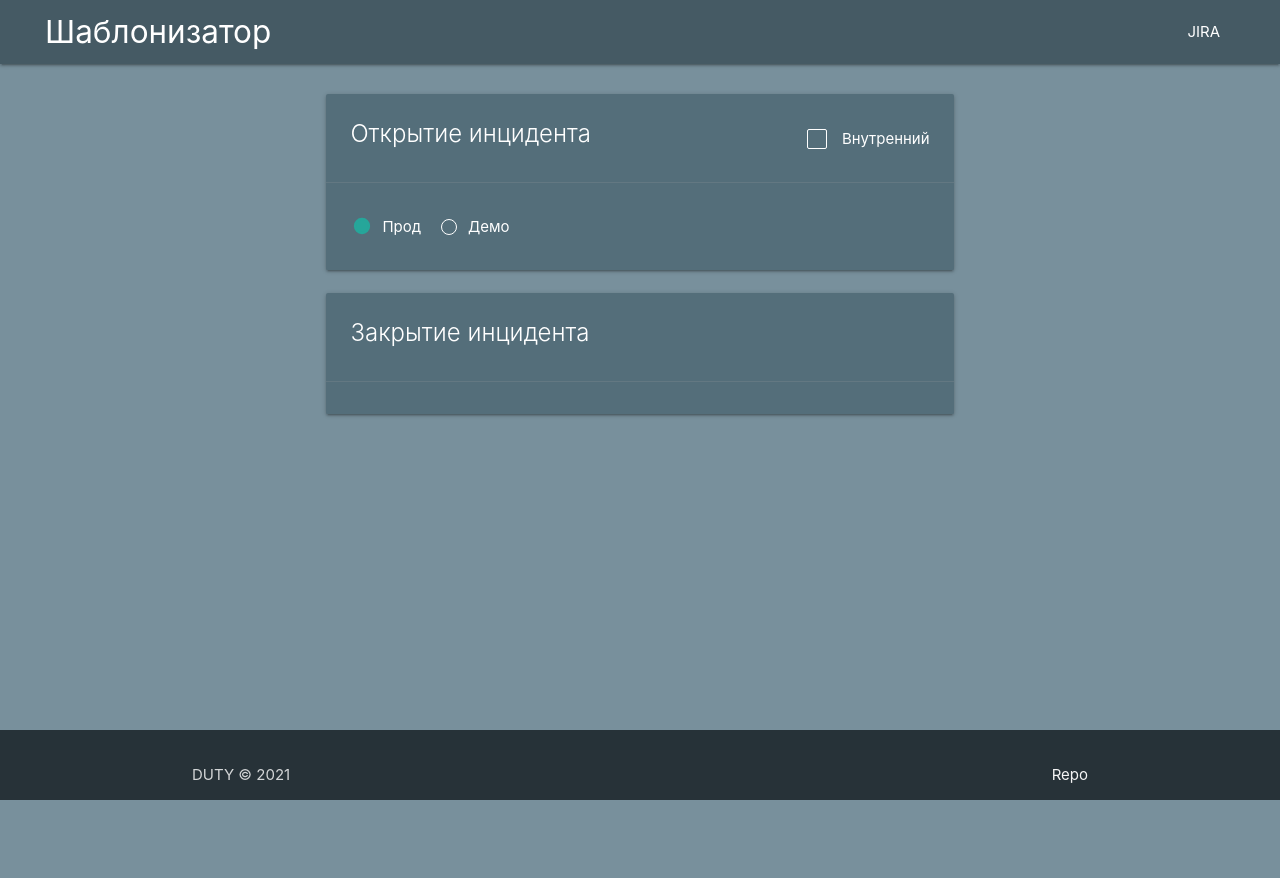
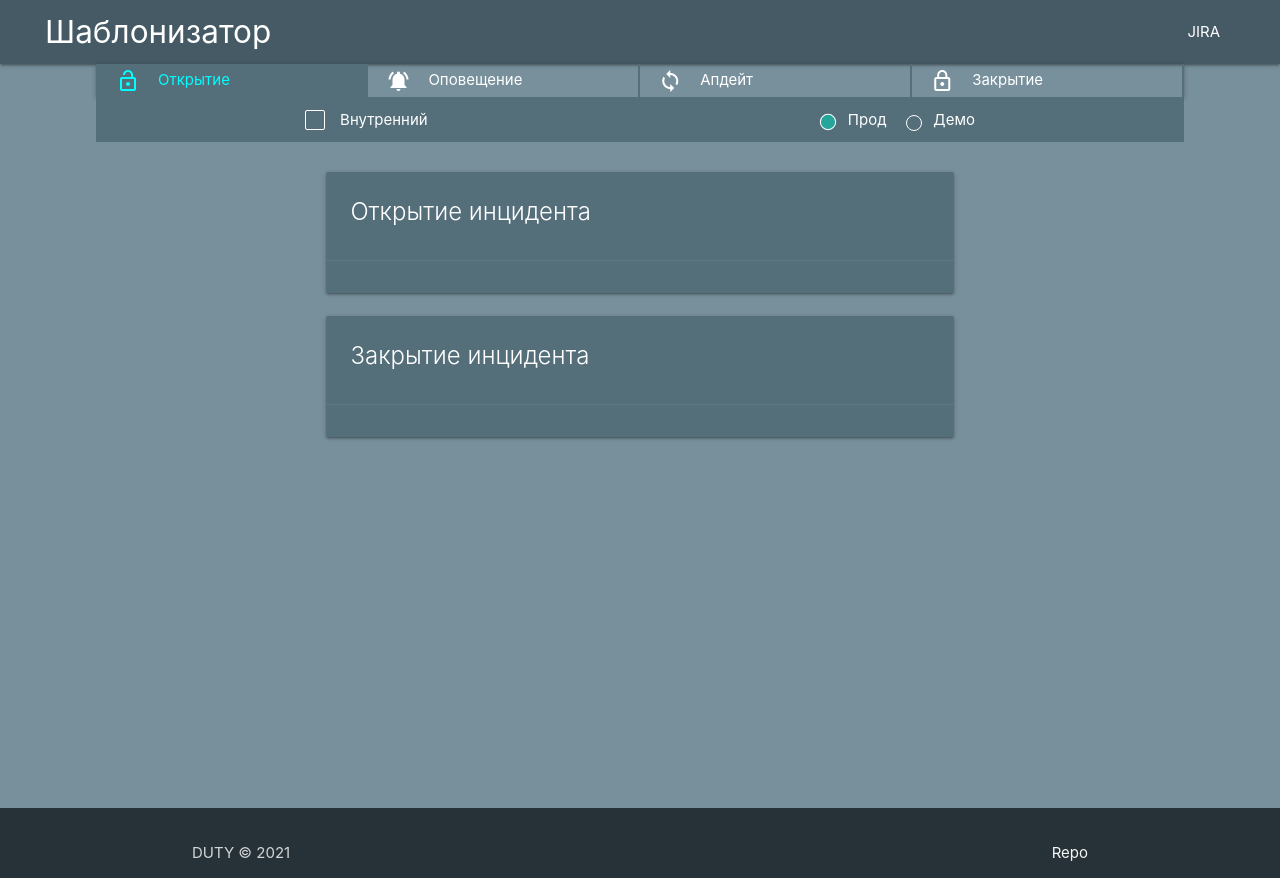
Before and after one commit to webdirection-dev/templater-spa, a React (Create React App) app: page / in a window 1280 px wide. Before the commit the page ends 800 px from the top, so only its background shows below. Built offline with nearby package versions, Linux system fonts and the light colour scheme.

Commit message:
ADD
Refactoring the Action Panel

```diff
--- a/src/components/cardItem/cardItem.css
+++ b/src/components/cardItem/cardItem.css
@@ -1,39 +1,39 @@
-.summary {
-    width: 70%;
-}
+/*.summary {*/
+/*    width: 70%;*/
+/*}*/
 
-.summary-head {
-    display: flex;
-    justify-content: space-between;
-    align-items: center;
-}
+/*.summary-head {*/
+/*    display: flex;*/
+/*    justify-content: space-between;*/
+/*    align-items: center;*/
+/*}*/
 
-.summary-title {
-    color: white;
-}
+/*.summary-title {*/
+/*    color: white;*/
+/*}*/
 
-.summary-title-radio {
-    padding-left: 32px !important;
-}
+/*.summary-title-radio {*/
+/*    padding-left: 32px !important;*/
+/*}*/
 
-.summary-title-radio:before {
-    border: 1px solid white !important;
-    margin: 5px !important;
-}
+/*.summary-title-radio:before {*/
+/*    border: 1px solid white !important;*/
+/*    margin: 5px !important;*/
+/*}*/
 
-[type="radio"]:checked+span:before {
-    border: 2px solid transparent !important;
-}
+/*[type="radio"]:checked+span:before {*/
+/*    border: 2px solid transparent !important;*/
+/*}*/
 
-.summary-head span:before {
-    top: 3px !important;
-}
+/*.summary-head span:before {*/
+/*    top: 3px !important;*/
+/*}*/
 
-.summary-head span:after {
-    border: 1px solid white !important;
-    top: 3px !important;
-}
+/*.summary-head span:after {*/
+/*    border: 1px solid white !important;*/
+/*    top: 3px !important;*/
+/*}*/
 
-.summary-radio {
-    display: flex;
-}
+/*.summary-radio {*/
+/*    display: flex;*/
+/*}*/
--- a/src/components/cardItem/cardItem.jsx
+++ b/src/components/cardItem/cardItem.jsx
@@ -1,64 +1,64 @@
-import {useState} from "react";
+// import {useState} from "react";
 import './cardItem.css';
 
 const CardItem = () => {
-    const [isInside, setInside] = useState(false);
-    const [isStand, setStand] = useState('prod');
-
-    const onCheckBox = () => {
-        setInside(!isInside)
-    }
-
-    const onChangeInput = (event) => {
-        const {value} = event.target;
-        setStand(value);
-    };
+    // const [isInside, setInside] = useState(false);
+    // const [isStand, setStand] = useState('prod');
+    //
+    // const onCheckBox = () => {
+    //     setInside(!isInside)
+    // }
+    //
+    // const onChangeInput = (event) => {
+    //     const {value} = event.target;
+    //     setStand(value);
+    // };
 
     return(
         <>
             <div className="card blue-grey darken-1 summary">
                 <div className="card-content white-text summary-head">
                     <span className="card-title">Открытие инцидента</span>
-                    <p>
-                        <label>
-                            <input
-                                name='inside'
-                                type="checkbox"
-                                className="filled-in"
-                                onChange={onCheckBox}
-                            />
-                            <span className='summary-title'>Внутренний</span>
-                        </label>
-                    </p>
+                    {/*<p>*/}
+                    {/*    <label>*/}
+                    {/*        <input*/}
+                    {/*            name='inside'*/}
+                    {/*            type="checkbox"*/}
+                    {/*            className="filled-in"*/}
+                    {/*            // onChange={onCheckBox}*/}
+                    {/*        />*/}
+                    {/*        <span className='summary-title'>Внутренний</span>*/}
+                    {/*    </label>*/}
+                    {/*</p>*/}
                 </div>
 
                 <div className="card-action">
-                    <div className="summary-radio">
-                        <p>
-                            <label>
-                                <input
-                                    name="stand"
-                                    value='prod'
-                                    type="radio"
-                                    checked={isStand === 'prod'}
-                                    onChange={onChangeInput}
-                                />
-                                <span className='summary-title summary-title-radio'>Прод</span>
-                            </label>
-                        </p>
-                        <p>
-                            <label>
-                                <input
-                                    name="stand"
-                                    value='demo'
-                                    type="radio"
-                                    checked={isStand === 'demo'}
-                                    onChange={onChangeInput}
-                                />
-                                <span className='summary-title summary-title-radio ml-15'>Демо</span>
-                            </label>
-                        </p>
-                    </div>
+                    {/*<div className="summary-radio">*/}
+                    {/*    <p>*/}
+                    {/*        <label>*/}
+                    {/*            <input*/}
+                    {/*                name="stand"*/}
+                    {/*                value='prod'*/}
+                    {/*                type="radio"*/}
+                    {/*                // checked={isStand === 'prod'}*/}
+                    {/*                // onChange={onChangeInput}*/}
+                    {/*            />*/}
+                    {/*            <span className='summary-title summary-title-radio'>Прод</span>*/}
+                    {/*        </label>*/}
+                    {/*    </p>*/}
+                    {/*    <p>*/}
+                    {/*        <label>*/}
+                    {/*            <input*/}
+                    {/*                name="stand"*/}
+                    {/*                value='demo'*/}
+                    {/*                type="radio"*/}
+                    {/*                // checked={isStand === 'demo'}*/}
+                    {/*                // onChange={onChangeInput}*/}
+                    {/*            />*/}
+                    {/*            <span className='summary-title summary-title-radio ml-15'>Демо</span>*/}
+                    {/*        </label>*/}
+                    {/*    </p>*/}
+                    {/*</div>*/}
                 </div>
             </div>
 
--- /dev/null
+++ b/src/components/controlPanel/controlPanel.css
@@ -0,0 +1,50 @@
+.control-panel {
+    display: flex;
+    flex-direction: column;
+    width: 85%;
+    margin: 0 auto !important;
+}
+
+.control-panel__actions {
+    display: flex;
+    justify-content: space-around;
+    align-items: center;
+    width: 100%;
+    background-color: #546e7a;
+    padding: 10px 15px;
+    /*padding: 0 15px;*/
+}
+
+.control-panel__actions span:before {
+    top: 3px !important;
+}
+
+.control-panel__actions span:after {
+    border: 1px solid white !important;
+    top: 3px !important;
+}
+
+.summary {
+    width: 70%;
+}
+
+.summary-title {
+    color: white;
+}
+
+.summary-title-radio {
+    padding-left: 32px !important;
+}
+
+.summary-title-radio:before {
+    border: 1px solid white !important;
+    margin: 5px !important;
+}
+
+[type="radio"]:checked+span:before {
+    border: 2px solid transparent !important;
+}
+
+.summary-radio {
+    display: flex;
+}
--- /dev/null
+++ b/src/components/controlPanel/controlPanel.jsx
@@ -0,0 +1,111 @@
+import {useState} from "react";
+
+import ControlTitleItem from "../controlTitleItem";
+import './controlPanel.css'
+
+const ControlPanel = () => {
+    const [isInside, setInside] = useState(false);
+    const [isStand, setStand] = useState('prod');
+
+    const [nameAction, setNameAction] = useState('Открытие');
+
+    const onCheckBox = () => {
+        setInside(!isInside)
+    }
+
+    const onChangeInput = (event) => {
+        const {value} = event.target;
+        setStand(value);
+    };
+
+    const getNameAction = (item) => {
+        setNameAction(item)
+    };
+
+    const openControl = (item) => {
+        let content = null;
+        if (item === 'Открытие') {
+            content = (
+                <>
+                    <div>
+                        <label>
+                            <input
+                                checked={isInside}
+                                name='inside'
+                                type="checkbox"
+                                className="filled-in"
+                                onChange={onCheckBox}
+                            />
+                            <span className='summary-title'>Внутренний</span>
+                        </label>
+                    </div>
+
+                    <div className="summary-radio">
+                        <div>
+                            <label>
+                                <input
+                                    name="stand"
+                                    value='prod'
+                                    type="radio"
+                                    checked={isStand === 'prod'}
+                                    onChange={onChangeInput}
+                                />
+                                <span className='summary-title summary-title-radio'>Прод</span>
+                            </label>
+                        </div>
+                        <div>
+                            <label>
+                                <input
+                                    name="stand"
+                                    value='demo'
+                                    type="radio"
+                                    checked={isStand === 'demo'}
+                                    onChange={onChangeInput}
+                                />
+                                <span className='summary-title summary-title-radio ml-15'>Демо</span>
+                            </label>
+                        </div>
+                    </div>
+                </>
+            )
+        }
+
+        if (item === 'Оповещение') {
+            content = (
+                <div>Оповещение</div>
+            )
+        }
+
+        if (item === 'Апдейт') {
+            content = (
+                <div>Апдейт</div>
+            )
+        }
+
+        if (item === 'Закрытие') {
+            content = (
+                <div>Закрытие</div>
+            )
+        }
+
+        return(
+            <div className='control-panel__actions'>
+                {content}
+            </div>
+        )
+    };
+
+    return(
+        <div className='control-panel'>
+            <ul className="collapsible control-title__list">
+                <ControlTitleItem
+                    getNameAction={getNameAction}
+                    nameAction={nameAction}
+                />
+            </ul>
+            {openControl(nameAction)}
+        </div>
+    )
+};
+
+export default ControlPanel;
--- /dev/null
+++ b/src/components/controlPanel/index.js
@@ -0,0 +1,2 @@
+import ControlPanel from "./controlPanel";
+export default ControlPanel;
--- /dev/null
+++ b/src/components/controlTitleItem/controlTitleItem.css
@@ -0,0 +1,34 @@
+.control-title__list {
+    display: flex;
+    border: none !important;
+    width: 100%;
+    margin: 0 auto !important;
+}
+
+.control-title__item {
+    width: 33.3%;
+    border-right: 2px solid #546e7a;
+}
+
+.control-title__item:first-child {
+    border-left: 2px solid #546e7a;
+}
+
+.control-title__header {
+    padding: 0.3rem 1rem !important;
+    background-color: transparent !important;
+    border-bottom: none !important;
+    color: white !important;
+}
+
+/*.control-panel__body {*/
+/*    display: block;*/
+/*}*/
+
+.control-title__active {
+    background-color: #546e7a;
+}
+
+.control-title__active .control-title__header {
+    color: aqua !important;
+}
--- /dev/null
+++ b/src/components/controlTitleItem/controlTitleItem.jsx
@@ -0,0 +1,46 @@
+import {useState} from "react";
+import DataForItem from "../../data/dataForItem";
+
+import './controlTitleItem.css'
+
+const ControlTitleItem = ({getNameAction, nameAction}) => {
+    const [namePanel, setNamePanel] = useState(null);
+
+    const onShowPanelItem = event => {
+        const nameAction = event.target.lastChild.textContent
+        setNamePanel(nameAction);
+        getNameAction(nameAction);
+    };
+
+    return(
+        <View
+            onShowPanelItem={onShowPanelItem}
+            namePanel={namePanel}
+            nameAction={nameAction}
+        />
+    )
+};
+
+export default ControlTitleItem;
+
+const View = ({onShowPanelItem, namePanel, nameAction}) => {
+    return(
+        DataForItem.map(item => {
+            let classPanel = 'control-title__item ';
+            if (item.name === namePanel || (nameAction === 'Открытие' && item.name === 'Открытие')) classPanel = classPanel + 'control-title__active'
+
+            return(
+                <li
+                    key={item.name}
+                    className={classPanel}
+                    onClick={(event) => onShowPanelItem(event)}
+                >
+                    <div className="collapsible-header control-title__header"><
+                        i className="material-icons">{item.icon}</i>
+                        {item.name}
+                    </div>
+                </li>
+            )
+        })
+    )
+};
--- /dev/null
+++ b/src/components/controlTitleItem/index.js
@@ -0,0 +1,2 @@
+import ControlTitleItem from "./controlTitleItem";
+export default ControlTitleItem;
--- a/src/components/layout/main/main.jsx
+++ b/src/components/layout/main/main.jsx
@@ -1,10 +1,16 @@
+import ControlPanel from "../../controlPanel";
 import CardsList from "../../cardsList";
 
 const Main = () => {
     return(
-        <div className='content container'>
-            <CardsList />
-        </div>
+        <>
+            <ControlPanel />
+
+            <div className='content container'>
+                <CardsList />
+            </div>
+        </>
+
     )
 };
 
--- /dev/null
+++ b/src/data/dataForItem.js
@@ -0,0 +1,20 @@
+const DataForItem = [
+    {
+        icon: 'lock_open',
+        name: 'Открытие'
+    },
+    {
+        icon: 'notifications_active',
+        name: 'Оповещение'
+    },
+    {
+        icon: 'loop',
+        name: 'Апдейт'
+    },
+    {
+        icon: 'lock_outline',
+        name: 'Закрытие'
+    }
+];
+
+export default DataForItem;
```
